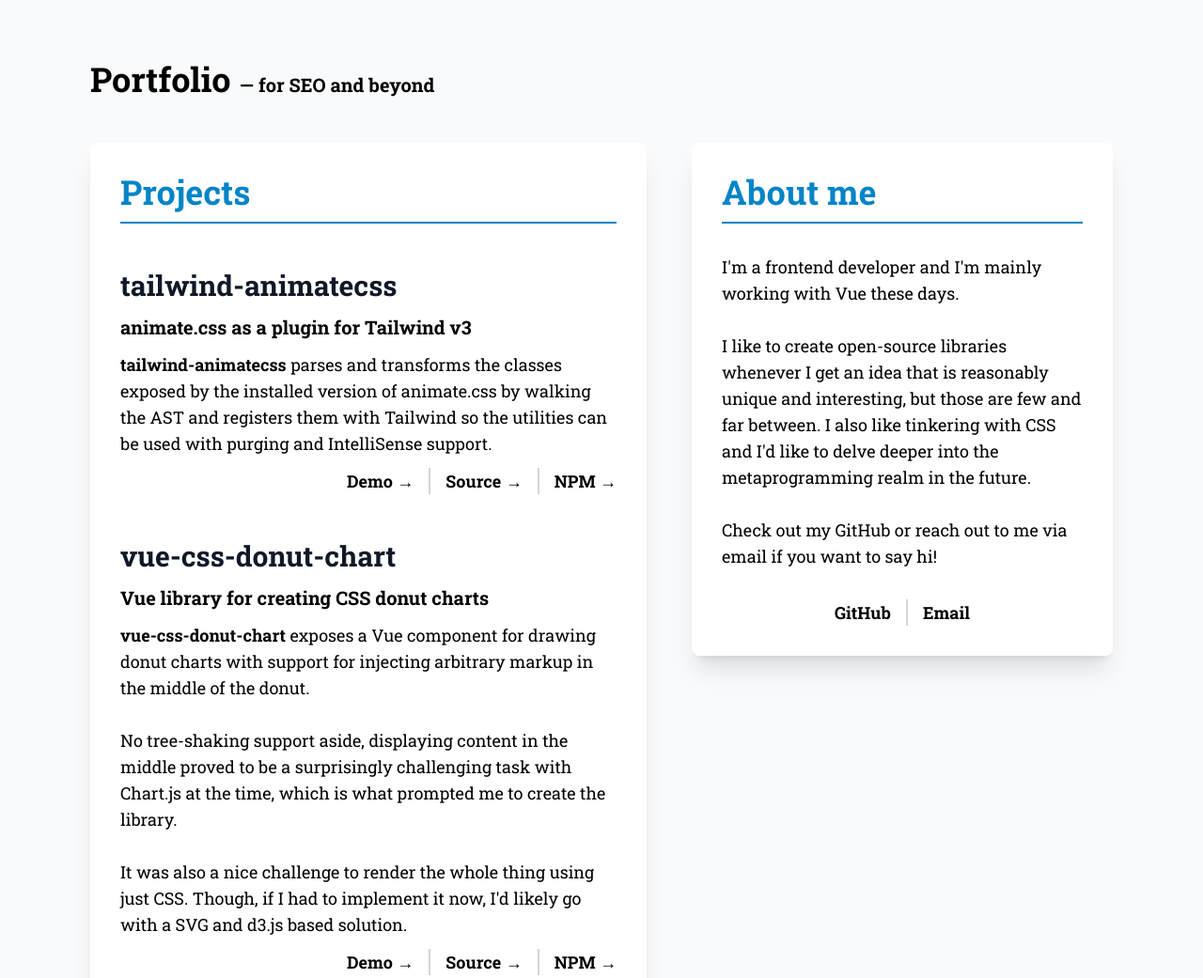
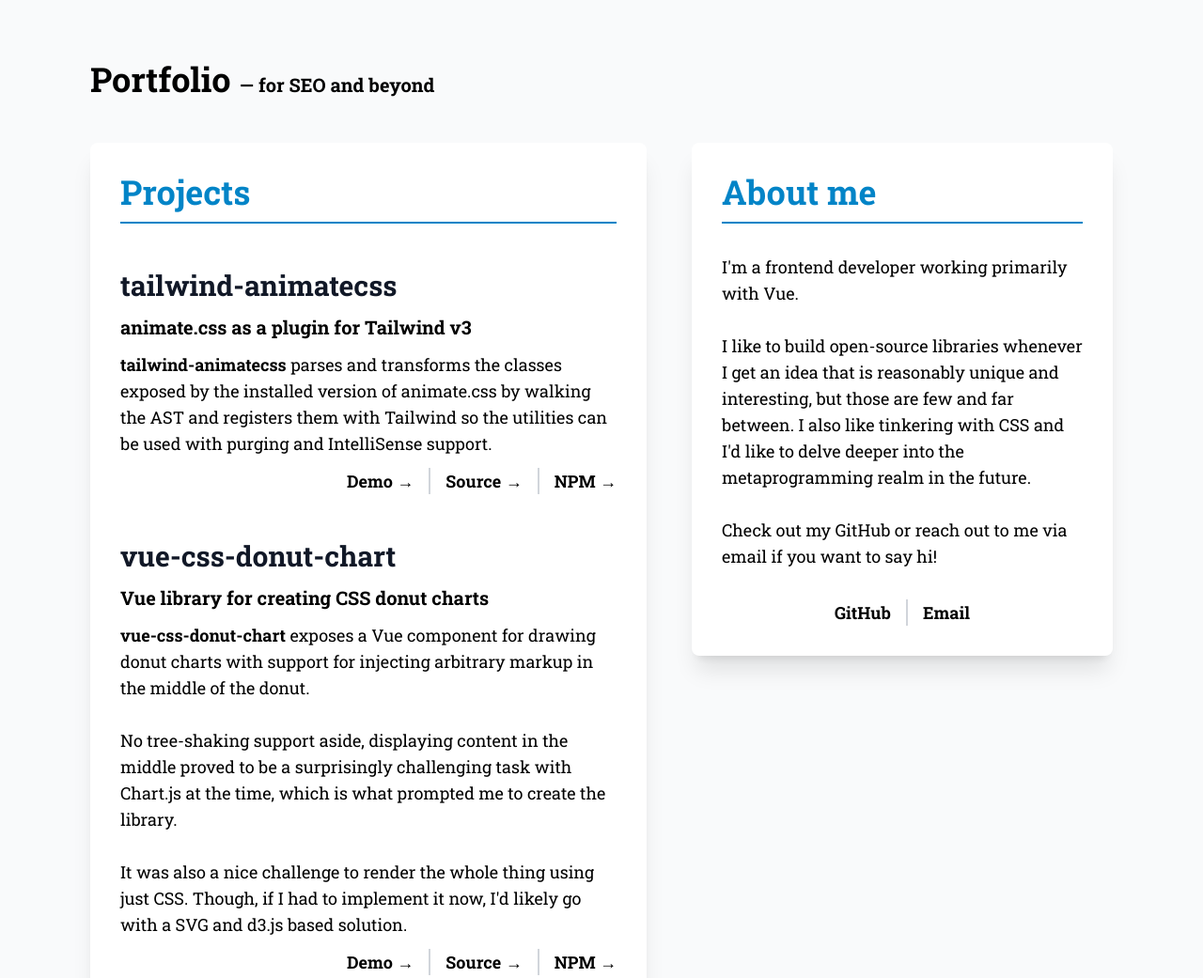
Before and after one commit to dumptyd/dumptyd.github.io, a website: page pages/index.html in a window 1280 px wide. Shown: the top 1041 px of the page at 94% size. Drawn offline with nearby package versions, Linux system fonts and the light colour scheme; files that its build step writes are made by us from their sources.

Commit message:
rephrase about

```diff
--- a/pages/index.html
+++ b/pages/index.html
@@ -122,9 +122,9 @@
         <div class="about-card">
           <h1 class="section-heading">About me</h1>
           <p class="mt-8">
-            I'm a frontend developer and I'm mainly working with Vue these days.
+            I'm a frontend developer working primarily with Vue.
             <br><br>
-            I like to create open-source libraries whenever I get an idea that is reasonably unique and interesting, but those are few and far between.
+            I like to build open-source libraries whenever I get an idea that is reasonably unique and interesting, but those are few and far between.
             I also like tinkering with CSS and I'd like to delve deeper into the metaprogramming realm in the future.
             <br><br>
             Check out my GitHub or reach out to me via email if you want to say hi!
```
